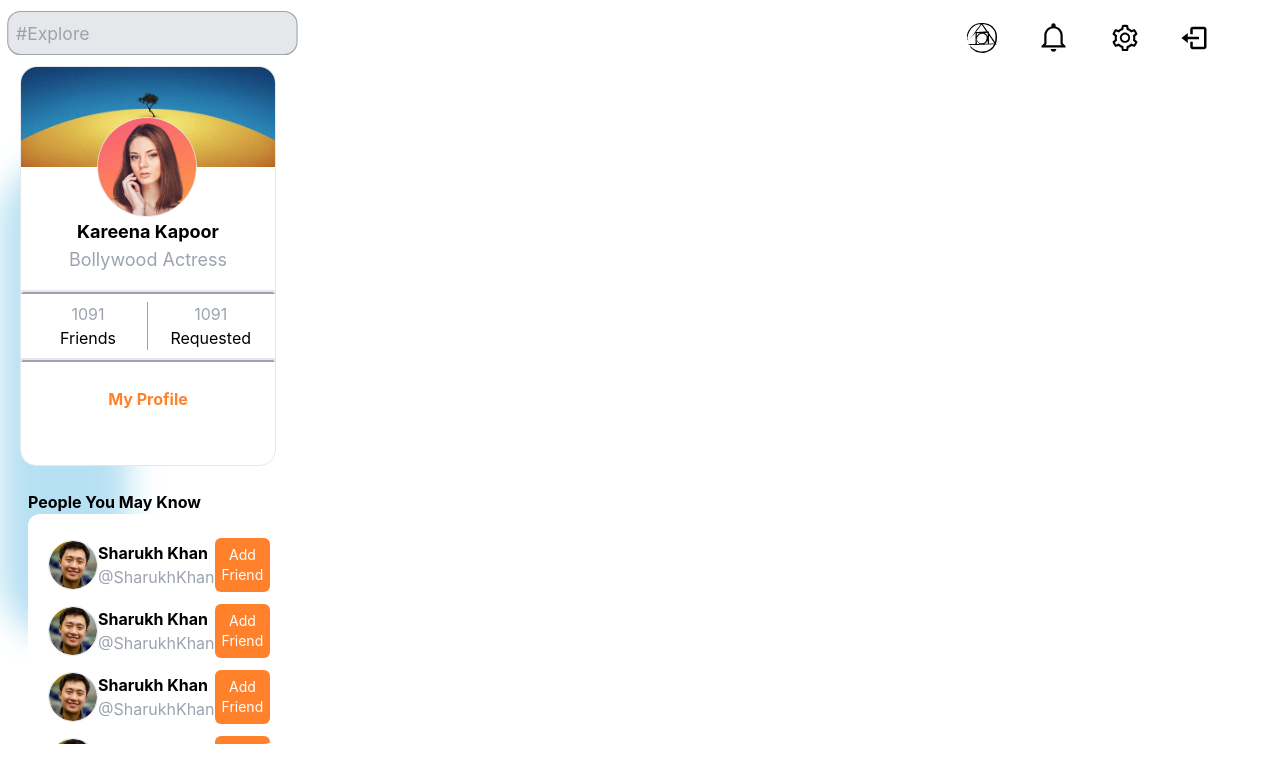
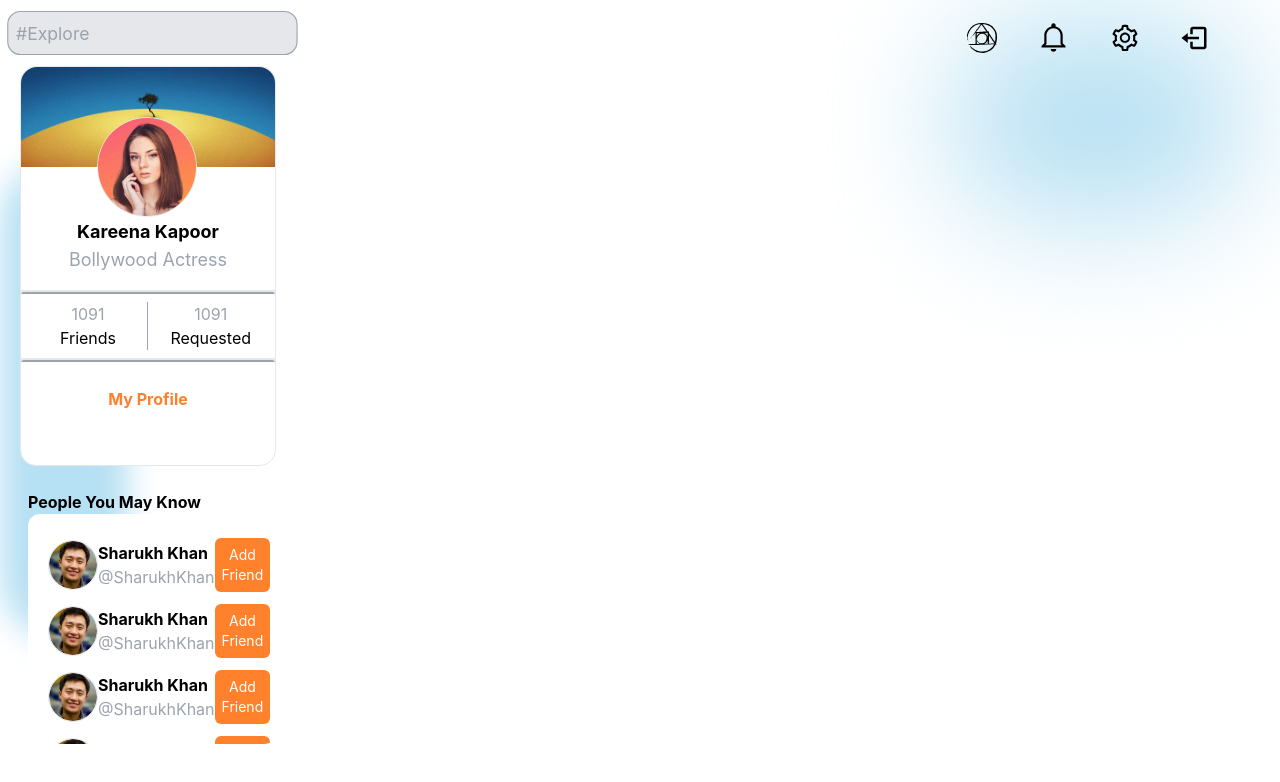
Before and after one commit to musharaf22/Social_Media_Frontend, a React (Create React App) app: page / in a window 1280 px wide. Shown: the top 782 px of the page. Built offline with nearby package versions, Linux system fonts and the light colour scheme.

Commit message:
setting up right section th ings

```diff
--- a/src/pages/home/right/Right.tsx
+++ b/src/pages/home/right/Right.tsx
@@ -5,7 +5,8 @@ import { BiLogOut } from "react-icons/bi";
 import { SiPostcss } from "react-icons/si";
 const Right = () => {
   return (
-    <div className="">
+    <div className="relative">
+      <div className="bg-[#B6E0F3] w-[300px] h-[200px] blur-3xl absolute right-0 z-[-1] top-0 rounded-full"></div>
       <div className="icons flex justify-evenly items-center">
         <SiPostcss size={30} className="hover:text-[#FF812C]" />
         <IoMdNotificationsOutline size={35} className="hover:text-[#FF812C]" />
```
